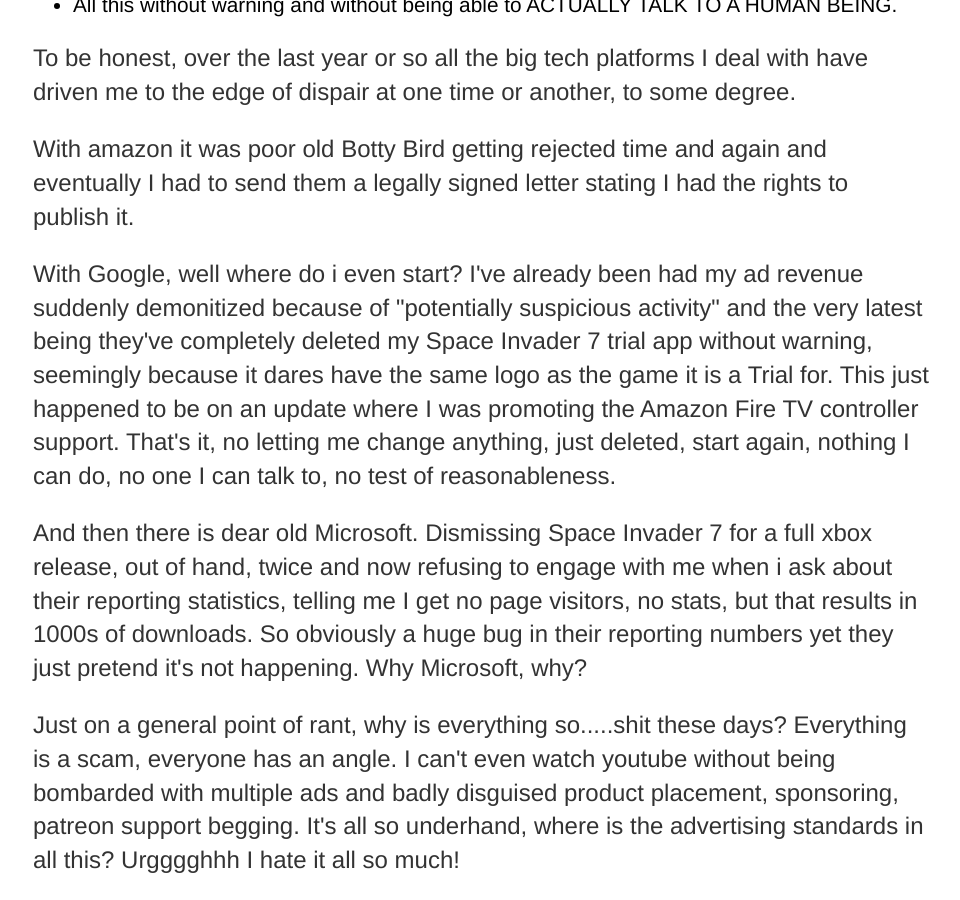
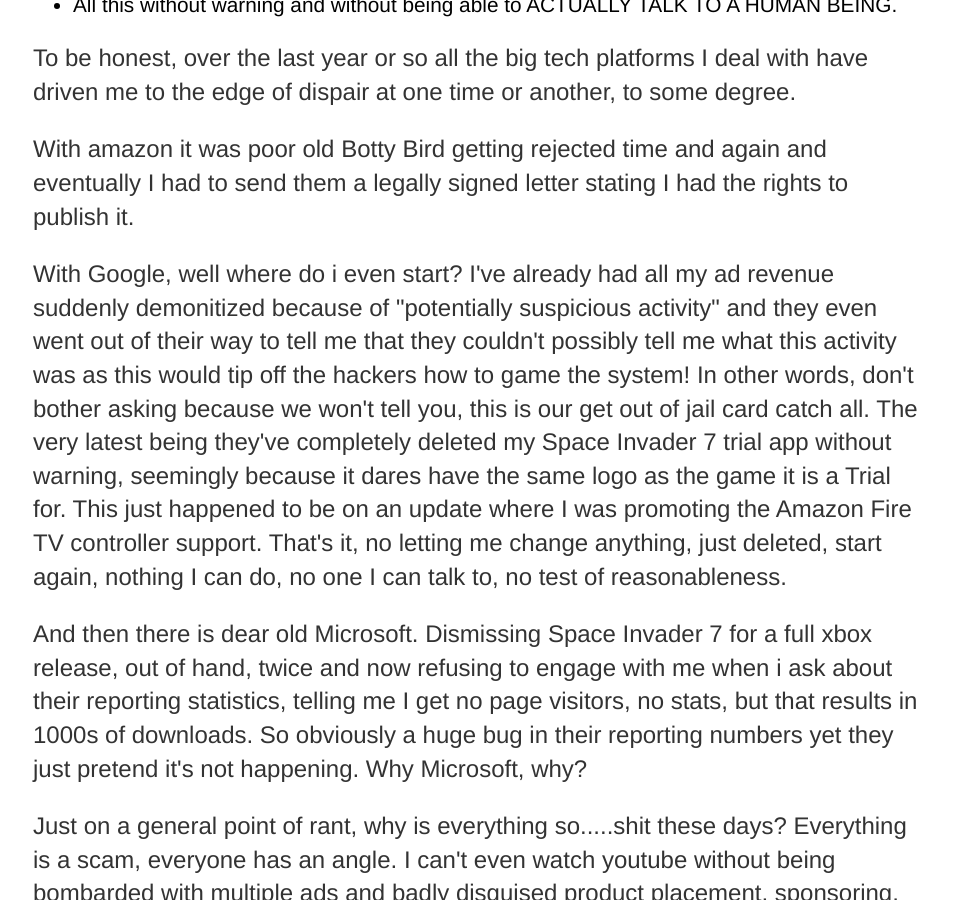
Before and after one commit to vrgamestudio/vrgamestudio.github.io, a Jekyll site: the page built from _posts/2020-11-17-VR-Game-Studio-Website-Created.md, in a window 1280 px wide and 900 px high, scrolled down 834 px. Shown: the whole window, without its empty margins (159-1119 px from the left). Built offline with Jekyll 4.4.1, drawn with Linux system fonts in a browser that asks for light colours.

Commit message:
Update 2020-11-17-VR-Game-Studio-Website-Created.md

```diff
--- a/_posts/2020-11-17-VR-Game-Studio-Website-Created.md
+++ b/_posts/2020-11-17-VR-Game-Studio-Website-Created.md
@@ -43,7 +43,7 @@
 	With amazon it was poor old Botty Bird getting rejected time and again and eventually I had to send them a legally signed letter stating I had the rights to publish it.
 </p>
 <p>
-	With Google, well where do i even start? I've already been had my ad revenue suddenly demonitized because of &quot;potentially suspicious activity&quot; and the very latest being they've completely deleted my Space Invader 7 trial app without warning,
+	With Google, well where do i even start? I've already had all my ad revenue suddenly demonitized because of &quot;potentially suspicious activity&quot; and they even went out of their way to tell me that they couldn't possibly tell me what this activity was as this would tip off the hackers how to game the system! In other words, don't bother asking because we won't tell you, this is our get out of jail card catch all. The very latest being they've completely deleted my Space Invader 7 trial app without warning,
 	seemingly because it dares have the same logo as the game it is a Trial for. This just happened to be on an update where I was promoting the Amazon Fire TV controller support. That's it, no letting me change anything, just deleted, start again, nothing I can do, no one I can talk to, no test of reasonableness.
 </p>
 <p>
```
